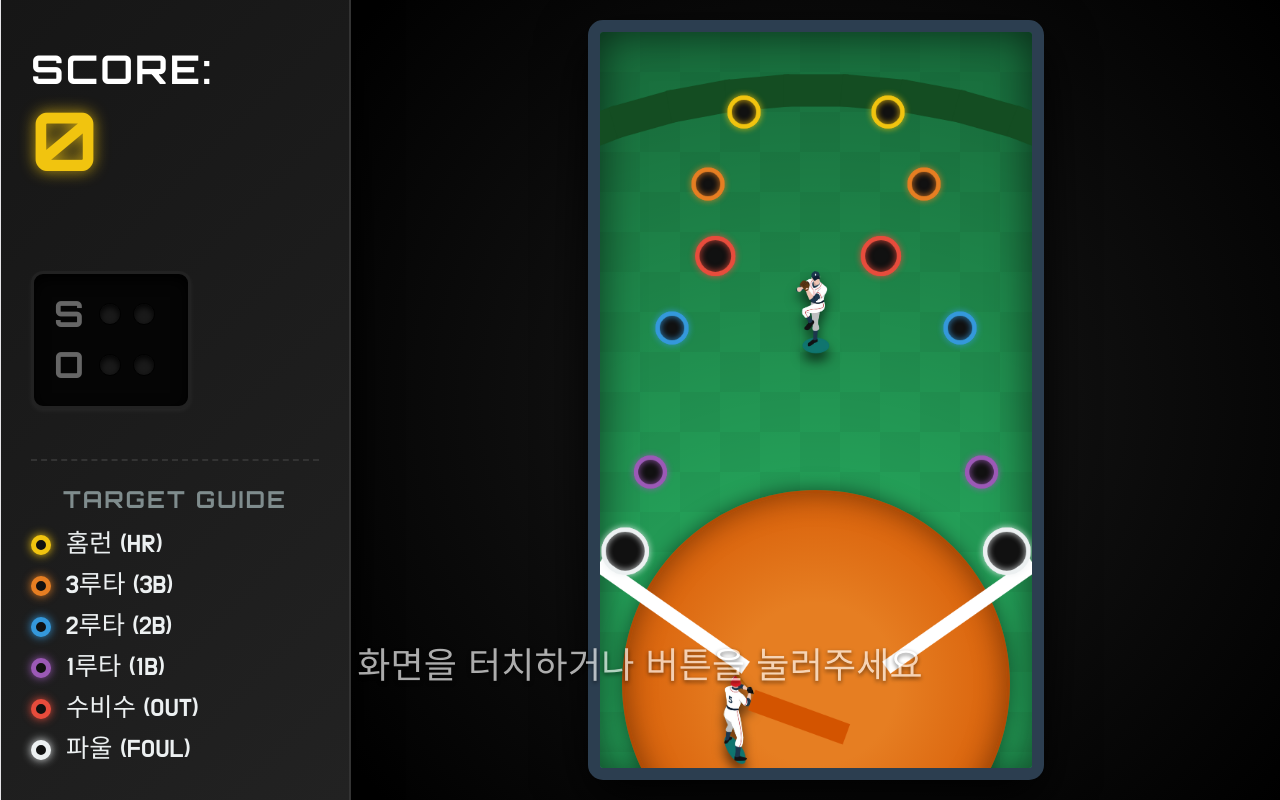
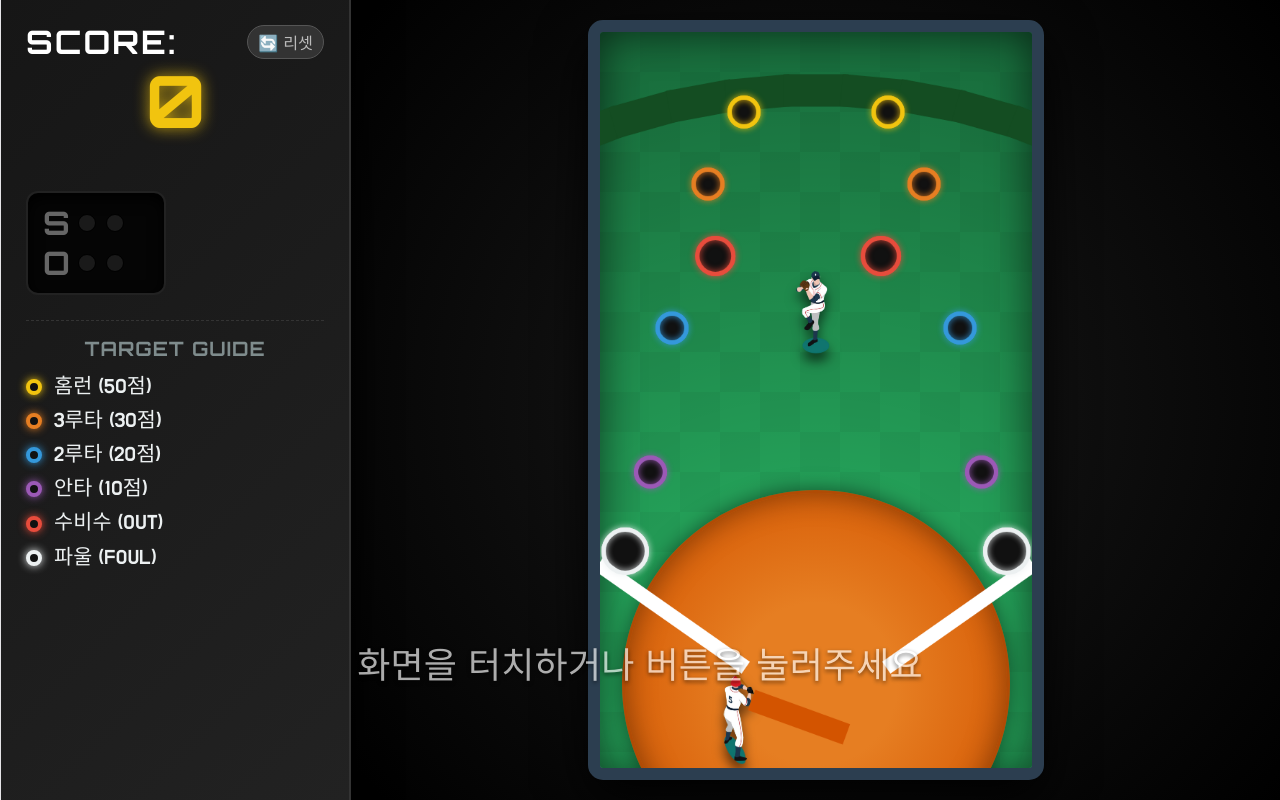
Before and after one commit to YeHwanLee/Baseball_Pinball, a React (Vite) app: page / in a window 1280 px wide. Built offline with nearby package versions, Linux system fonts and the light colour scheme.

Commit message:
Add files via upload

```diff
--- a/src/App.css
+++ b/src/App.css
@@ -35,176 +35,203 @@ body {
   overflow: hidden;
 }
 
+/* 💡 스코어보드 패널: 내용이 많아질 경우를 대비해 스크롤바는 숨기되 내부 간격을 조절 */
 .scoreboard-panel {
   width: 350px;
   background: linear-gradient(135deg, #161616 0%, #222222 100%);
   border-right: 2px solid #333;
   box-shadow: 10px 0 30px rgba(0, 0, 0, 0.8);
-  padding: 30px;
+  padding: 20px 25px; /* 패딩을 약간 줄여 공간 확보 */
   display: flex;
   flex-direction: column;
   justify-content: flex-start;
   z-index: 20;
+  overflow-y: auto; /* 혹시 화면이 아주 작을 경우 대비 */
+}
+
+/* 스크롤바 디자인 (거의 안 보이게 깔끔하게) */
+.scoreboard-panel::-webkit-scrollbar {
+  width: 5px;
+}
+.scoreboard-panel::-webkit-scrollbar-thumb {
+  background: #333;
+  border-radius: 10px;
 }
 
 .score-info {
-  margin-top: 20px;
+  margin-top: 5px;
+  display: flex;
+  flex-direction: column;
 }
 
-/* 💡 [겹침 해결 완벽 세팅] 위아래로 떨어뜨리고 여백을 명확히 확보! */
-.score-info h1 {
+.score-header {
+  display: flex;
+  justify-content: space-between;
+  align-items: center;
+  width: 100%;
+}
+
+.score-title {
   font-family: 'Orbitron', sans-serif;
-  font-size: 2.2rem;
-  margin: 0 0 15px 0;
+  font-size: 1.8rem; /* 크기 약간 조절 */
+  margin: 0;
   color: #fff;
   letter-spacing: 2px;
-  display: flex;
-  flex-direction: column;
-  align-items: flex-start;
-  gap: 10px;
-  line-height: 1;
 }
 
-.score-info h1 .score-number {
+.reset-btn {
+  background-color: #333;
+  color: #bbb;
+  border: 1px solid #555;
+  border-radius: 20px;
+  padding: 4px 10px;
+  font-family: 'Do Hyeon', sans-serif;
+  font-size: 0.9rem;
+  cursor: pointer;
+  transition: all 0.2s;
+}
+.reset-btn:hover {
+  background-color: #e67e22;
+  border-color: #d35400;
+  color: white;
+}
+.reset-btn:active {
+  transform: translateY(2px);
+}
+
+.score-number {
+  font-family: 'Orbitron', sans-serif;
   color: #f1c40f;
   text-shadow: 0 0 15px rgba(241, 196, 15, 0.8);
-  font-size: 4.5rem;
-  margin-left: 0;
-  margin-top: 0;
+  font-size: 4rem;
+  margin: 5px 0;
   line-height: 1;
 }
 
 .game-msg {
-  font-size: 1.8rem;
+  font-size: 1.6rem;
   color: #34db98;
-  min-height: 55px;
+  min-height: 40px;
   margin: 0;
   letter-spacing: 1px;
 }
 
 .counts {
-  margin-top: 20px;
+  margin-top: 10px;
 }
 
 .led-counts {
   display: flex;
   flex-direction: column;
   align-items: flex-start;
-  width: 160px;
+  width: 140px;
   background-color: #050505;
-  padding: 15px 20px;
+  padding: 10px 15px;
   border-radius: 12px;
-  border: 3px solid #222;
-  box-shadow: inset 0 5px 15px rgba(0, 0, 0, 1),
-    0 2px 5px rgba(255, 255, 255, 0.05);
+  border: 2px solid #222;
+  box-shadow: inset 0 5px 15px rgba(0, 0, 0, 1);
 }
 
 .count-row {
   display: flex;
   align-items: center;
-  margin: 8px 0;
-  height: 35px;
+  margin: 5px 0;
+  height: 30px;
 }
 .count-label {
   font-family: 'Orbitron', sans-serif;
   color: #666;
-  font-size: 2rem;
-  width: 45px;
+  font-size: 1.8rem;
+  width: 35px;
   text-align: left;
 }
 .count-icons {
   display: flex;
-  gap: 12px;
+  gap: 10px;
 }
 
 .led-dot {
-  width: 22px;
-  height: 22px;
+  width: 18px;
+  height: 18px;
   border-radius: 50%;
   background-color: #1a1a1a;
   border: 1px solid #000;
-  box-shadow: inset 0 3px 6px rgba(0, 0, 0, 0.9);
   transition: all 0.2s ease-in-out;
 }
 
 .led-dot.strike.on {
   background-color: #f1c40f;
-  border-color: #fff;
-  box-shadow: 0 0 15px #f1c40f, inset 0 0 5px rgba(255, 255, 255, 1);
+  box-shadow: 0 0 12px #f1c40f;
 }
 .led-dot.out.on {
   background-color: #e74c3c;
-  border-color: #fff;
-  box-shadow: 0 0 15px #e74c3c, inset 0 0 5px rgba(255, 255, 255, 1);
+  box-shadow: 0 0 12px #e74c3c;
 }
 
-.game-over-text {
-  font-family: 'Orbitron', sans-serif;
-  color: #e74c3c;
-  font-size: 2.5rem;
-  text-shadow: 0 0 15px rgba(231, 76, 60, 0.8);
-  animation: blink 1s infinite;
+/* 💡 [핵심 해결] 가이드 박스 레이아웃 및 텍스트 크기 최적화 */
+.legend-box {
+  margin-top: 25px; /* 간격 줄임 */
+  padding-top: 15px;
+  border-top: 1px dashed #333;
 }
 
-.legend-box {
-  margin-top: 50px;
-  padding-top: 25px;
-  border-top: 2px dashed #333;
-}
 .legend-box h3 {
   font-family: 'Orbitron', sans-serif;
   color: #7f8c8d;
-  font-size: 1.3rem;
-  margin: 0 0 20px 0;
-  letter-spacing: 2px;
+  font-size: 1.1rem; /* 크기 줄임 */
+  margin: 0 0 12px 0;
+  letter-spacing: 1px;
 }
+
 .legend-list {
   list-style: none;
   padding: 0;
   margin: 0;
   display: flex;
   flex-direction: column;
-  gap: 15px;
+  gap: 8px; /* 리스트 사이 간격 줄임 */
 }
+
 .legend-list li {
-  font-size: 1.4rem;
+  font-size: 1.15rem; /* 텍스트 크기 최적화 */
   color: #ecf0f1;
   display: flex;
   align-items: center;
-  gap: 15px;
+  gap: 12px;
 }
 
+/* 가이드 내부의 네온 링 아이콘 크기 조절 */
 .legend-color-ring {
-  width: 20px;
-  height: 20px;
+  width: 16px;
+  height: 16px;
   border-radius: 50%;
   background-color: #111;
-  border: 5px solid;
+  border: 4px solid;
 }
 
 .ring-hr {
   border-color: #f1c40f;
-  box-shadow: 0 0 10px #f1c40f;
+  box-shadow: 0 0 8px #f1c40f;
 }
 .ring-3b {
   border-color: #e67e22;
-  box-shadow: 0 0 10px #e67e22;
+  box-shadow: 0 0 8px #e67e22;
 }
 .ring-2b {
   border-color: #3498db;
-  box-shadow: 0 0 10px #3498db;
+  box-shadow: 0 0 8px #3498db;
 }
 .ring-1b {
   border-color: #9b59b6;
-  box-shadow: 0 0 10px #9b59b6;
+  box-shadow: 0 0 8px #9b59b6;
 }
 .ring-out {
   border-color: #e74c3c;
-  box-shadow: 0 0 10px #e74c3c;
+  box-shadow: 0 0 8px #e74c3c;
 }
 .ring-foul {
   border-color: #ecf0f1;
-  box-shadow: 0 0 10px #ecf0f1;
+  box-shadow: 0 0 8px #ecf0f1;
 }
 
 .canvas-panel {
@@ -317,12 +344,48 @@ body {
 .result-overlay.out {
   background-color: rgba(192, 57, 43, 0.7);
 }
-/* 💡 [추가] 파울/스트라이크일 때 뜨는 노란색(주황빛) 배경! */
 .result-overlay.strike {
   background-color: rgba(241, 196, 15, 0.7);
 }
-.gameover-overlay {
-  background-color: rgba(192, 57, 43, 0.85);
+
+.quiz-buttons {
+  display: flex;
+  gap: 30px;
+  justify-content: center;
+  margin-top: 40px;
+  pointer-events: auto;
+}
+.quiz-btn {
+  font-family: 'Do Hyeon', sans-serif;
+  font-size: 2.5rem;
+  padding: 15px 40px;
+  border: none;
+  border-radius: 15px;
+  cursor: pointer;
+  box-shadow: 0 10px 0 rgba(0, 0, 0, 0.3);
+  transition: all 0.1s;
+  letter-spacing: 2px;
+}
+.quiz-btn:active {
+  transform: translateY(10px);
+  box-shadow: 0 0 0 rgba(0, 0, 0, 0.3);
+}
+.quiz-btn.disabled {
+  opacity: 0.5;
+  cursor: not-allowed;
+  transform: none;
+  box-shadow: 0 10px 0 rgba(0, 0, 0, 0.3);
+}
+
+.btn-v {
+  background-color: #2ecc71;
+  color: white;
+  text-shadow: 0 2px 4px rgba(0, 0, 0, 0.3);
+}
+.btn-x {
+  background-color: #e74c3c;
+  color: white;
+  text-shadow: 0 2px 4px rgba(0, 0, 0, 0.3);
 }
 
 .overlay-text {
@@ -333,6 +396,7 @@ body {
   text-shadow: 0 10px 20px rgba(0, 0, 0, 0.8);
   text-align: center;
   z-index: 10;
+  pointer-events: auto;
 }
 
 .blink-prompt {
@@ -342,13 +406,12 @@ body {
   display: block;
   margin-top: 25px;
   animation: blink 1.5s infinite;
+  pointer-events: none;
 }
-
 .blink-prompt.waiting {
   color: #bdc3c7;
   animation: none;
 }
-
 @keyframes blink {
   0%,
   100% {
@@ -371,6 +434,7 @@ body {
     flex-direction: row;
     justify-content: space-between;
     align-items: center;
+    flex-wrap: wrap;
     padding: 10px 20px;
     border-right: none;
     border-bottom: 5px solid #000;
@@ -382,68 +446,77 @@ body {
 
   .score-info {
     margin-top: 0;
+    width: 50%;
+  }
+  .score-header {
+    width: auto;
+    gap: 15px;
+    justify-content: flex-start;
+  }
+  .score-title {
+    font-size: 1.3rem;
+  }
+  .reset-btn {
+    font-size: 0.8rem;
+    padding: 4px 8px;
   }
 
-  /* 모바일에서는 다시 가로로 작게 배치 */
-  .score-info h1 {
-    flex-direction: row;
-    align-items: center;
-    gap: 0;
-    font-size: 1.8rem;
-    margin-bottom: 5px;
-    justify-content: flex-start;
-  }
-  .score-info h1 .score-number {
-    font-size: 2.2rem;
-    margin-left: 10px;
-    margin-top: 0;
+  .score-number {
+    font-size: 2rem;
+    margin: 0;
   }
 
   .game-msg {
-    font-size: 1.3rem;
-    min-height: 25px;
+    font-size: 1.1rem;
+    min-height: 20px;
   }
   .counts {
     margin-top: 0;
-    flex: 1;
     display: flex;
     justify-content: flex-end;
+    width: 45%;
   }
   .led-counts {
     flex-direction: column;
     align-items: flex-start;
-    width: 110px;
-    padding: 10px;
+    width: 90px;
+    padding: 8px;
   }
   .count-row {
-    margin: 3px 0;
-    height: 25px;
+    margin: 2px 0;
+    height: 22px;
   }
   .count-label {
-    font-size: 1.5rem;
-    width: 30px;
+    font-size: 1.3rem;
+    width: 25px;
   }
   .led-dot {
-    width: 16px;
-    height: 16px;
-    gap: 8px;
+    width: 14px;
+    height: 14px;
+    gap: 6px;
   }
 
   .canvas-panel {
-    height: calc(100dvh - 90px);
+    height: calc(100dvh - 110px);
     padding: 5px;
   }
   .field-container {
     border-width: 6px;
   }
-  .infield-dirt {
-    bottom: -15%;
-  }
 
   .overlay-text {
-    font-size: 2.8rem !important;
+    font-size: 2.2rem !important;
+  }
+  .quiz-btn {
+    font-size: 1.6rem;
+    padding: 8px 18px;
+  }
+  .quiz-buttons {
+    gap: 12px;
+    margin-top: 15px;
   }
   .blink-prompt {
-    font-size: 1.5rem !important;
+    font-size: 1.1rem !important;
+    margin-top: 10px;
   }
 }
--- a/src/App.jsx
+++ b/src/App.jsx
@@ -19,11 +19,15 @@ function App() {
   const [score, setScore] = useState(0);
   const [outs, setOuts] = useState(0);
   const [strikes, setStrikes] = useState(0);
+
   const [gameState, setGameState] = useState('IDLE');
   const [message, setMessage] = useState('');
 
   const [canProceed, setCanProceed] = useState(true);
   const [effectType, setEffectType] = useState('NONE');
+
+  const [pendingScore, setPendingScore] = useState(0);
+  const [showQuizButtons, setShowQuizButtons] = useState(false);
 
   const wasGamepadPressed = useRef(false);
 
@@ -36,24 +40,49 @@ function App() {
     }, 2500);
   };
 
+  const handleManualReset = () => {
+    setScore(0);
+    setOuts(0);
+    setStrikes(0);
+    setPendingScore(0);
+    setShowQuizButtons(false);
+    setMessage('');
+    setGameState('IDLE');
+  };
+
   const handleHit = (type) => {
     if (gameState !== 'PLAYING') return;
 
     if (['HR', '3B', '2B', '1B'].includes(type)) {
+      let pts = 0;
+      let msg = '';
+
+      // [텍스트 수정하는 곳 1] 안타를 쳤을 때 뜨는 큰 글씨 멘트
       if (type === 'HR') {
-        setScore((s) => s + 100);
-        setMessage('홈런!!');
+        pts = 50;
+        msg = '50점! 홈런!!';
       } else if (type === '3B') {
-        setScore((s) => s + 30);
-        setMessage('3루타!');
+        pts = 30;
+        msg = '30점! 상식 퀴즈';
       } else if (type === '2B') {
-        setScore((s) => s + 20);
-        setMessage('2루타!');
+        pts = 20;
+        msg = '20점! 찬양 퀴즈';
       } else if (type === '1B') {
-        setScore((s) => s + 10);
-        setMessage('안타!');
+        pts = 10;
+        msg = '10점! 성경 퀴즈';
       }
+
       setStrikes(0);
+
+      if (type === 'HR') {
+        setScore((s) => s + pts);
+        setShowQuizButtons(false);
+      } else {
+        setPendingScore(pts);
+        setShowQuizButtons(true);
+      }
+
+      setMessage(msg);
       triggerDelay('TURN_RESULT', 'HIT');
     } else if (type === 'FOUL') {
       if (strikes < 2) {
@@ -62,18 +91,18 @@ function App() {
       } else {
         setMessage('파울! (투스트라이크 유지)');
       }
-      // 💡 [수정] 파울일 때 노란색 배경(STRIKE)을 띄웁니다!
+      setShowQuizButtons(false);
       triggerDelay('TURN_RESULT', 'STRIKE');
     } else if (type === 'STRIKE') {
       const nextStrikes = strikes + 1;
       if (nextStrikes >= 3) {
         setMessage('삼진 아웃!');
         setStrikes(0);
-        processOut(); // 삼진 아웃은 processOut을 타면서 OUT(빨간색)이 됩니다.
+        processOut();
       } else {
         setMessage('스트라이크!');
         setStrikes(nextStrikes);
-        // 💡 [수정] 1~2 스트라이크일 때 노란색 배경(STRIKE)을 띄웁니다!
+        setShowQuizButtons(false);
         triggerDelay('TURN_RESULT', 'STRIKE');
       }
     } else if (type === 'OUT') {
@@ -86,20 +115,18 @@ function App() {
     setOuts((o) => {
       const newOuts = o + 1;
       if (newOuts >= 3) {
-        triggerDelay('GAMEOVER', 'OUT');
-      } else {
-        triggerDelay('TURN_RESULT', 'OUT');
+        setMessage('3아웃!');
+        return 0;
       }
       return newOuts;
     });
     setStrikes(0);
+    setShowQuizButtons(false);
+    triggerDelay('TURN_RESULT', 'OUT');
   };
 
   const handleStartOrRetry = () => {
     if (!canProceed) return;
-    setScore(0);
-    setOuts(0);
-    setStrikes(0);
     setMessage('플레이!');
     setEffectType('NONE');
     setGameState('PLAYING');
@@ -112,22 +139,41 @@ function App() {
     setGameState('PLAYING');
   };
 
+  // 💡 [핵심 수정] 퀴즈 버튼을 눌렀을 때 바로 넘어가지 않도록 변경
+  const handleQuizResult = (isCorrect) => {
+    if (!canProceed) return;
+
+    if (isCorrect) {
+      setScore((s) => s + pendingScore);
+      setMessage('정답입니다! 점수 획득!'); // 💡 V 눌렀을 때 멘트
+    } else {
+      setMessage('아쉽네요! 다음 기회에!'); // 💡 X 눌렀을 때 멘트
+    }
+
+    setPendingScore(0);
+    setShowQuizButtons(false); // 버튼을 숨기면 자연스럽게 "엔터를 누르세요" 창이 나옴
+
+    // 버튼 누르자마자 실수로 엔터가 연타되는 걸 방지하기 위한 짧은 대기시간(0.8초)
+    setCanProceed(false);
+    setTimeout(() => setCanProceed(true), 800);
+  };
+
   useEffect(() => {
     const handleStartInput = (e) => {
       if (e.key === 'Enter' || e.type === 'touchstart') {
+        if (e.target.tagName === 'BUTTON') return;
         if (e.key === 'Enter') e.preventDefault();
 
         if (gameState === 'IDLE') {
           setGameState('READY');
           setCanProceed(false);
           setTimeout(() => setCanProceed(true), 800);
-        } else if (
-          (gameState === 'READY' || gameState === 'GAMEOVER') &&
-          canProceed
-        ) {
+        } else if (gameState === 'READY' && canProceed) {
           handleStartOrRetry();
         } else if (gameState === 'TURN_RESULT' && canProceed) {
+          if (!showQuizButtons) {
             handleContinueTurn();
+          }
         }
       }
     };
@@ -156,17 +202,15 @@ function App() {
           setGameState('READY');
           setCanProceed(false);
           setTimeout(() => setCanProceed(true), 800);
-        } else if (
-          (gameState === 'READY' || gameState === 'GAMEOVER') &&
-          canProceed
-        ) {
+        } else if (gameState === 'READY' && canProceed) {
           handleStartOrRetry();
         } else if (gameState === 'TURN_RESULT' && canProceed) {
+          if (!showQuizButtons) {
             handleContinueTurn();
           }
         }
+      }
       wasGamepadPressed.current = isPressedNow;
-
       animationFrameId = requestAnimationFrame(pollGamepad);
     };
     pollGamepad();
@@ -176,10 +220,11 @@ function App() {
       window.removeEventListener('touchstart', handleStartInput);
       cancelAnimationFrame(animationFrameId);
     };
-  }, [gameState, canProceed]);
+  }, [gameState, canProceed, showQuizButtons]);
 
   return (
     <div className="game-wrapper">
+      {/* [텍스트 수정하는 곳 2] 대기/안내/오버 화면 멘트들 */}
       {gameState === 'IDLE' && (
         <div
           className="fullscreen-overlay"
@@ -232,7 +277,23 @@ function App() {
           <h2 className="overlay-text">
             {message}
             <br />
-            {canProceed ? (
+
+            {showQuizButtons ? (
+              <div className="quiz-buttons">
+                <button
+                  className={`quiz-btn btn-v ${!canProceed ? 'disabled' : ''}`}
+                  onClick={() => handleQuizResult(true)}
+                >
+                  ✔ 정답 (V)
+                </button>
+                <button
+                  className={`quiz-btn btn-x ${!canProceed ? 'disabled' : ''}`}
+                  onClick={() => handleQuizResult(false)}
+                >
+                  ✖ 오답 (X)
+                </button>
+              </div>
+            ) : canProceed ? (
               <span className="blink-prompt">
                 엔터(버튼)를 눌러 다음 타석에 들어서세요
               </span>
@@ -261,16 +322,17 @@ function App() {
 
       <div className="scoreboard-panel">
         <div className="score-info">
-          <h1>
-            SCORE: <span className="score-number">{score}</span>
-          </h1>
+          <div className="score-header">
+            <h1 className="score-title">SCORE:</h1>
+            <button className="reset-btn" onClick={handleManualReset}>
+              🔄 리셋
+            </button>
+          </div>
+          <h1 className="score-number">{score}</h1>
           <p className="game-msg">{message}</p>
         </div>
 
         <div className="counts">
-          {gameState === 'GAMEOVER' ? (
-            <h2 className="game-over-text">GAME OVER</h2>
-          ) : (
           <div className="led-counts">
             <div className="count-row">
               <span className="count-label">S</span>
@@ -295,23 +357,23 @@ function App() {
               </span>
             </div>
           </div>
-          )}
         </div>
 
+        {/* [텍스트 수정하는 곳 3] 왼쪽 하단 TARGET GUIDE 부분 */}
         <div className="legend-box desktop-only">
           <h3>TARGET GUIDE</h3>
           <ul className="legend-list">
             <li>
-              <span className="legend-color-ring ring-hr"></span> 홈런 (HR)
+              <span className="legend-color-ring ring-hr"></span> 홈런 (50점)
             </li>
             <li>
-              <span className="legend-color-ring ring-3b"></span> 3루타 (3B)
+              <span className="legend-color-ring ring-3b"></span> 3루타 (30점)
             </li>
             <li>
-              <span className="legend-color-ring ring-2b"></span> 2루타 (2B)
+              <span className="legend-color-ring ring-2b"></span> 2루타 (20점)
             </li>
             <li>
-              <span className="legend-color-ring ring-1b"></span> 1루타 (1B)
+              <span className="legend-color-ring ring-1b"></span> 안타 (10점)
             </li>
             <li>
               <span className="legend-color-ring ring-out"></span> 수비수 (OUT)
--- a/src/MatterGame.jsx
+++ b/src/MatterGame.jsx
@@ -28,6 +28,8 @@ const CONFIG = {
   defenders: [
     { x: 150, y: 300, radius: 25, range: 60, speed: 0.05 },
     { x: 450, y: 300, radius: 25, range: 60, speed: 0.05 },
+    // { x: 150, y: 500, radius: 12, range: 60, speed: 0.025 },
+    // { x: 450, y: 500, radius: 12, range: 60, speed: 0.025 },
   ],
   rails: [
     { x: 100, y: 800, width: 250, angle: 35 },
```
Lines whose indentation alone changed are shown as unchanged.
